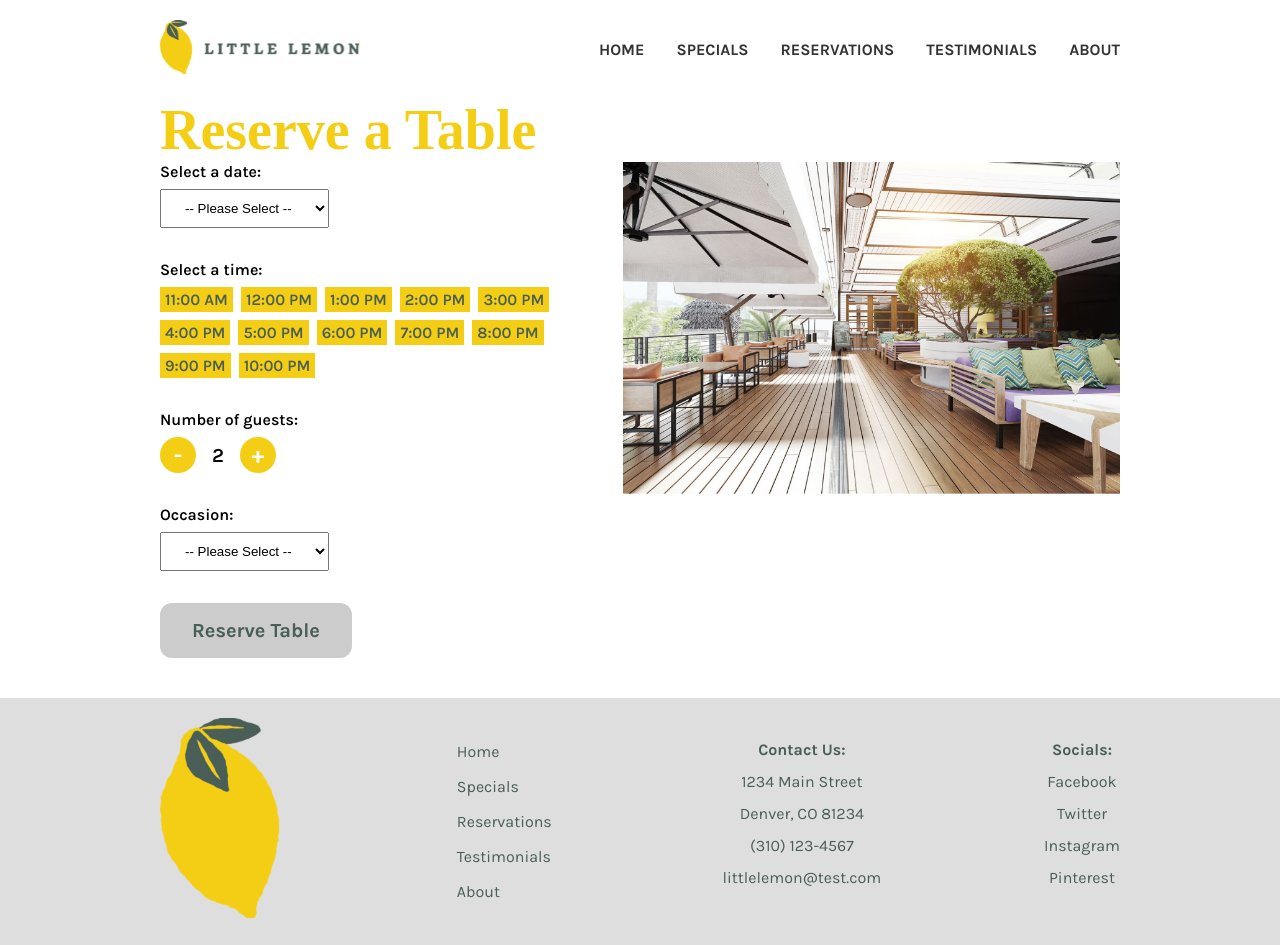
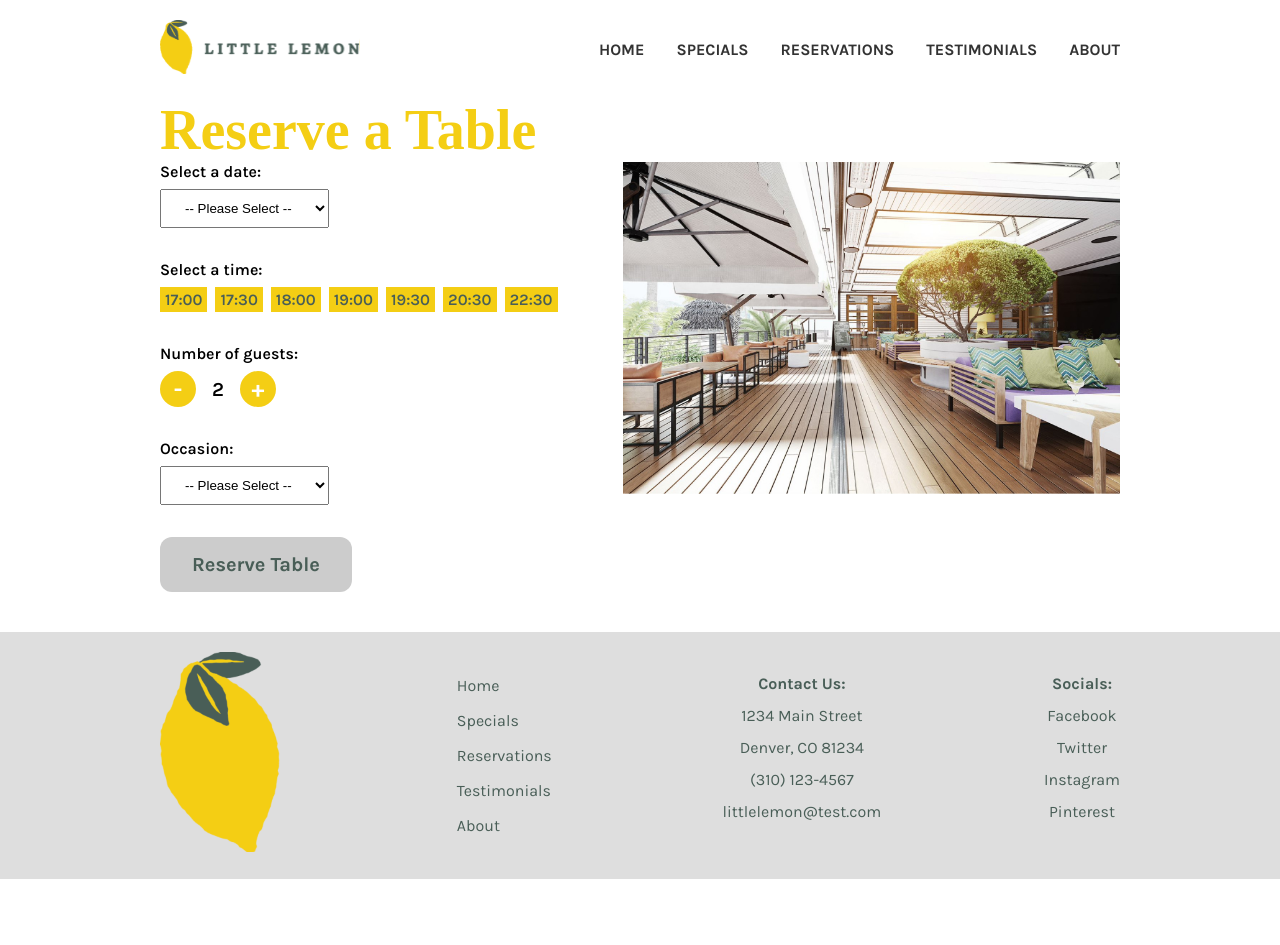
Before and after one commit to ajenkins198621/meta-frontend-capstone, a React (Create React App) app: page /booking in a window 1280 px wide. After the commit the page ends 879 px from the top, so only its background shows below. Built offline with nearby package versions, Linux system fonts and the light colour scheme; a web font is replaced by a local one.

Commit message:
Implement API for booking form

```diff
--- a/src/BookingForm.js
+++ b/src/BookingForm.js
@@ -1,35 +1,24 @@
 import BookingSlot from "./BookingSlot";
 import { useReducer, useState } from "react";
-
-const initialTimes = [
-	"11:00 AM",
-	"12:00 PM",
-	"1:00 PM",
-	"2:00 PM",
-	"3:00 PM",
-	"4:00 PM",
-	"5:00 PM",
-	"6:00 PM",
-	"7:00 PM",
-	"8:00 PM",
-	"9:00 PM",
-	"10:00 PM",
-];
+import { fetchAPI, submitAPI } from "./api";
+import { useNavigate } from "react-router-dom";
 
 export const initializeTimes = () => {
-	return initialTimes;
+	return fetchAPI(new Date()); // fetch data from API
 };
 
 export const updateTimes = (state, action) => {
 	switch (action.type) {
 		case "UPDATE_TIMES":
-			return initialTimes;
+			return fetchAPI(new Date());
 		default:
 			return state;
 	}
 };
 
 const BookingForm = () => {
+	const navigate = useNavigate();
+
 	const [availableTimes, dispatchAvailableTimes] = useReducer(updateTimes, [], initializeTimes);
 
 	const [date, setDate] = useState("");
@@ -45,6 +34,19 @@ const BookingForm = () => {
 	};
 
 	const today = new Date();
+
+	const submitForm = () => {
+		const formData = {
+			date,
+			time,
+			numberGuests,
+			occasion,
+		};
+		const submission = submitAPI(formData);
+		if (submission) {
+			navigate("/booking/confirmation");
+		}
+	};
 
 	return (
 		<div className="booking-form">
@@ -119,7 +121,7 @@ const BookingForm = () => {
 					<option value={"Other"}>Other</option>
 				</select>
 			</div>
-			<button disabled={date === "" || time === "" || occasion === ""} onClick={() => alert("Reserve a table?")}>
+			<button disabled={date === "" || time === "" || occasion === ""} onClick={submitForm}>
 				Reserve Table
 			</button>
 		</div>
--- /dev/null
+++ b/src/ConfirmedBookingPage.js
@@ -0,0 +1,22 @@
+import App from "./App";
+
+const ConfirmedBookingPage = () => {
+	return (
+		<App>
+			<div className="container">
+				<h2>&nbsp;</h2>
+				<div className="booking">
+					<div>
+						<h2>Your reservation is confirmed!</h2>
+						<p>We'll see you soon!</p>
+					</div>
+					<div className="booking-image-container">
+						<img src="/restaurant.jpg" alt="Booking Pic" />
+					</div>
+				</div>
+			</div>
+		</App>
+	);
+};
+
+export default ConfirmedBookingPage;
--- /dev/null
+++ b/src/api.js
@@ -0,0 +1,26 @@
+const seededRandom = function (seed) {
+	var m = 2 ** 35 - 31;
+	var a = 185852;
+	var s = seed % m;
+	return function () {
+		return (s = (s * a) % m) / m;
+	};
+};
+
+export const fetchAPI = function (date) {
+	let result = [];
+	let random = seededRandom(date.getDate());
+
+	for (let i = 17; i <= 23; i++) {
+		if (random() < 0.5) {
+			result.push(i + ":00");
+		}
+		if (random() < 0.5) {
+			result.push(i + ":30");
+		}
+	}
+	return result;
+};
+export const submitAPI = function (formData) {
+	return true;
+};
--- a/src/index.js
+++ b/src/index.js
@@ -2,25 +2,21 @@ import React from "react";
 import ReactDOM from "react-dom/client";
 import "./index.css";
 import reportWebVitals from "./reportWebVitals";
-import { createBrowserRouter, RouterProvider } from "react-router-dom";
+import { BrowserRouter, Routes, Route } from "react-router-dom";
 import Booking from "./BookingPage";
 import Main from "./MainPage";
-
-const router = createBrowserRouter([
-	{
-		path: "/",
-		element: <Main />,
-	},
-	{
-		path: "/booking",
-		element: <Booking />,
-	},
-]);
+import ConfirmedBooking from "./ConfirmedBookingPage";
 
 const root = ReactDOM.createRoot(document.getElementById("root"));
 root.render(
 	<React.StrictMode>
-		<RouterProvider router={router} />
+		<BrowserRouter>
+			<Routes>
+				<Route exact path="/" element={<Main />} />
+				<Route exact path="/booking" element={<Booking />} />
+				<Route exact path="/booking/confirmation" element={<ConfirmedBooking />} />
+			</Routes>
+		</BrowserRouter>
 	</React.StrictMode>
 );
 
```
Also changed, not shown: 1 other file (tests, documents, lock files or other folders).
